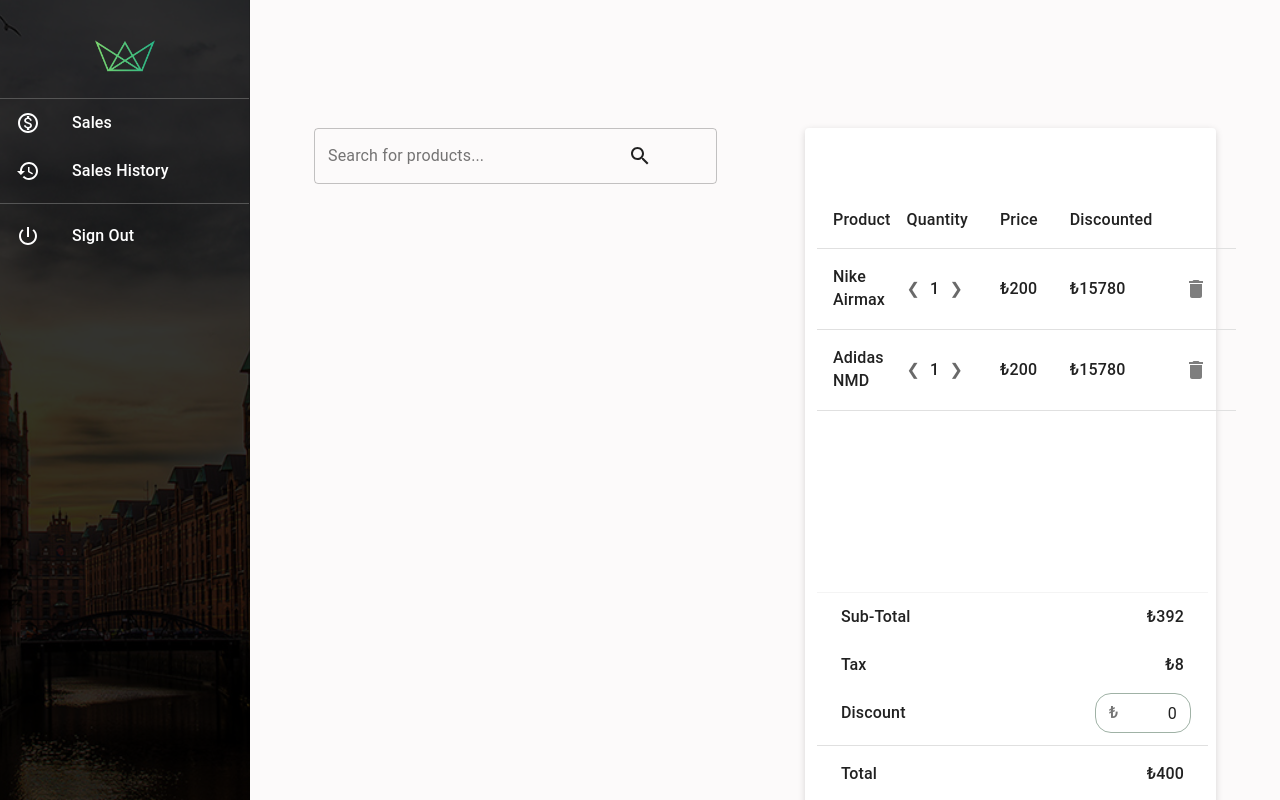
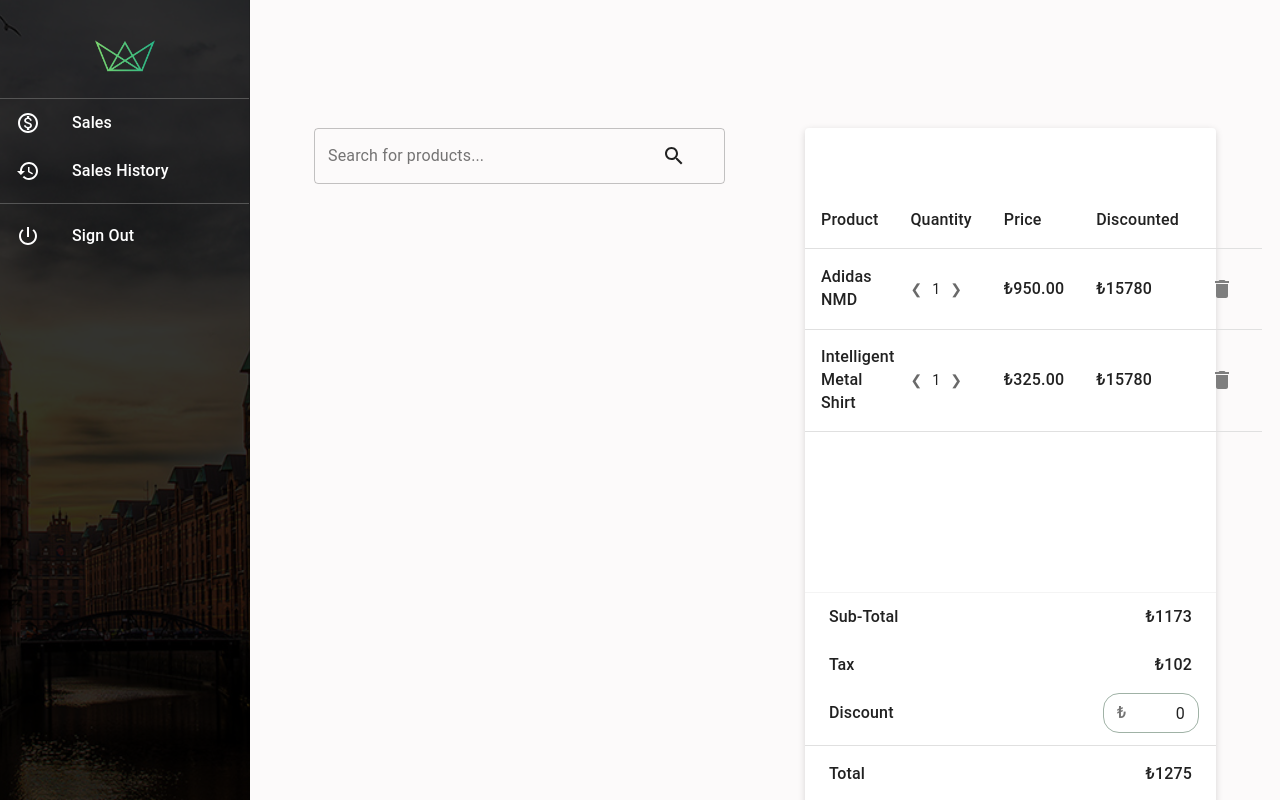
Before and after one commit to ecematacli/MyPOS-App, a React app in the folder client/: page / in a window 1280 px wide. Built offline with nearby package versions, Linux system fonts and the light colour scheme.

Commit message:
Auto complete and auto-highlight functionalities have been set

```diff
--- a/client/src/pages/sellPage/SellPage.js
+++ b/client/src/pages/sellPage/SellPage.js
@@ -1,6 +1,5 @@
 import React from 'react';
-import { TextField, Grid, InputAdornment } from '@material-ui/core';
-import { Search } from '@material-ui/icons';
+import Grid from '@material-ui/core/Grid';
 
 import styles from './styles';
 import useSalesState from './hooks/useSalesState';
@@ -12,6 +11,7 @@ const SellPage = () => {
   const {
     products,
     productsArr,
+    addProduct,
     deleteProduct,
     decreaseProductQuantity,
     increaseProductQuantity,
@@ -30,7 +30,7 @@ const SellPage = () => {
         justify="center"
       >
         <Grid item xs={12} sm={12} md={12} lg={6} xl={5}>
-          <ProductSearchBar />
+          <ProductSearchBar addProduct={addProduct} />
         </Grid>
         <Grid item xs={12} sm={12} md={12} lg={6} xl={5}>
           <PosTableRight
--- a/client/src/pages/sellPage/components/PosTableRight/PosTableRight.js
+++ b/client/src/pages/sellPage/components/PosTableRight/PosTableRight.js
@@ -59,8 +59,12 @@ const PosTableRight = ({
           <TableBody>
             {productsArr.map(product => {
               return (
-                <TableRow hover tabIndex={-1} key={product.id}>
-                  <TableCell component="th" id={product.id} scope="product">
+                <TableRow hover tabIndex={-1} key={product.barcode}>
+                  <TableCell
+                    component="th"
+                    id={product.barcode}
+                    scope="product"
+                  >
                     {product.name}
                   </TableCell>
                   <TableCell padding="none">
@@ -73,9 +77,7 @@ const PosTableRight = ({
                       >
                         &#10094;
                       </div>
-                      <div className={classes.quantityVal}>
-                        {product.quantity}
-                      </div>
+                      <div className={classes.quantityVal}>{product.qty}</div>
                       <div
                         className={classes.arrow}
                         onClick={() => {
@@ -89,7 +91,7 @@ const PosTableRight = ({
                   <TableCell>&#x20BA;{product.price}</TableCell>
                   <TableCell align="left">&#x20BA;15780</TableCell>
                   <TableCell colSpan={3} align="right">
-                    <IconButton onClick={() => deleteProduct(product.id)}>
+                    <IconButton onClick={() => deleteProduct(product.barcode)}>
                       <DeleteIcon className={classes.deleteIcon} />
                     </IconButton>
                   </TableCell>
--- a/client/src/pages/sellPage/components/PosTableRight/styles.js
+++ b/client/src/pages/sellPage/components/PosTableRight/styles.js
@@ -4,8 +4,8 @@ export default makeStyles(({ spacing, palette }) => ({
   paperRoot: {
     boxShadow: '0 2px 7px 0 rgba(0, 0, 0, 0.15) ',
     marginBottom: spacing(2),
-    paddingLeft: spacing(1.5),
-    paddingRight: spacing(1),
+    // paddingLeft: spacing(1.5),
+    // paddingRight: spacing(1),
     fontWeight: 'bolder'
   },
   tableContent: {
@@ -37,10 +37,14 @@ export default makeStyles(({ spacing, palette }) => ({
     textAlign: 'center'
   },
   quantityVal: {
-    margin: '0 10px'
+    margin: '0 10px',
+    fontWeight: 400,
+    fontSize: 14
   },
   arrow: {
-    color: palette.secondary.main
+    color: palette.secondary.main,
+    fontWeight: 400,
+    fontSize: 14
   },
   deleteIcon: {
     color: palette.secondary.dark
@@ -90,8 +94,8 @@ export default makeStyles(({ spacing, palette }) => ({
     color: 'white',
     backgroundColor: palette.primary.main,
     height: '60px',
-    paddingLeft: spacing(5),
-    paddingRight: spacing(5),
+    paddingLeft: spacing(4),
+    paddingRight: spacing(4),
     marginBottom: spacing(1),
     '&:hover': {
       backgroundColor: palette.primary.light
--- a/client/src/pages/sellPage/components/ProductSearchBar/index.js
+++ b/client/src/pages/sellPage/components/ProductSearchBar/index.js
@@ -1,5 +1,6 @@
-import React, { useState, useEffect } from 'react';
+import React, { useState, useEffect, Fragment } from 'react';
 import axios from 'axios';
+import clsx from 'clsx';
 import parse from 'autosuggest-highlight/parse';
 import match from 'autosuggest-highlight/match';
 import {
@@ -7,34 +8,47 @@ import {
   InputAdornment,
   CircularProgress,
   Grid,
-  Typography
+  Typography,
+  MenuItem
 } from '@material-ui/core';
 import Autocomplete from '@material-ui/lab/Autocomplete';
 import { Search } from '@material-ui/icons';
 
 import styles from './styles';
 
-const ProductSearchbar = () => {
+const ProductSearchbar = ({ addProduct }) => {
   const classes = styles();
 
   const [open, setOpen] = useState(false);
   const [searchResults, setSearchResults] = useState([]);
-  const [inputVal, setInputVal] = useState('');
+  const [query, setQuery] = useState('');
   const [loading, setLoading] = useState(false);
+
+  const onProductSelect = product => {
+    addProduct(product);
+    setQuery('');
+    setOpen(false);
+    setSearchResults([]);
+  };
+
+  const onKeyPress = (e, product) => {
+    if (e.key === 'Enter') {
+      onProductSelect(product);
+    }
+  };
 
   useEffect(() => {
     const fetchProducts = async () => {
       setLoading(true);
       const response = await axios.get(
-        `http://localhost:3091/products?q=${inputVal}`
+        `http://localhost:3091/products?q=${query}`
       );
       setSearchResults(response.data);
       setOpen(true);
       setLoading(false);
     };
-
-    inputVal && fetchProducts();
-  }, [inputVal]);
+    query && fetchProducts();
+  }, [query]);
 
   return (
     <Autocomplete
@@ -43,6 +57,7 @@ const ProductSearchbar = () => {
       onOpen={() => {
         setOpen(true);
       }}
+      autoComplete
       onClose={() => {
         setOpen(false);
         setSearchResults([]);
@@ -52,15 +67,16 @@ const ProductSearchbar = () => {
       options={searchResults}
       loading={loading}
       disableOpenOnFocus
-      style={{ paddingRight: 8 }}
+      freeSolo
+      autoHighlight
       classes={{ inputRoot: classes.inputRoot }}
       renderInput={params => (
         <TextField
           {...params}
           className={classes.productSearchInput}
           classes={{ root: classes.inputRoot }}
-          value={inputVal}
-          onChange={e => setInputVal(e.target.value)}
+          value={query}
+          onChange={e => setQuery(e.target.value)}
           label="Search for products..."
           color="secondary"
           variant="outlined"
@@ -82,16 +98,33 @@ const ProductSearchbar = () => {
           }}
         />
       )}
-      renderOption={product => {
-        console.log(product);
+      renderOption={(product, { inputValue }) => {
+        const matches = match(product.name, inputValue);
+        const parts = parse(product.name, matches);
+
+        // console.log(product);
+        // console.log('matches', matches);
+        // console.log('parts', parts);
+
         return (
-          <Grid container alignItems="center">
-            <Grid item xs>
-              <Typography variant="body2" color="textSecondary">
-                {inputVal}
-              </Typography>
-            </Grid>
-          </Grid>
+          <Fragment>
+            <div
+              className={classes.suggestedContainer}
+              onClick={() => onProductSelect(product)}
+              onKeyPress={e => onKeyPress(e, product)}
+            >
+              {parts.map((part, index) => (
+                <span
+                  key={index}
+                  style={{ fontWeight: part.highlight ? 700 : 400 }}
+                >
+                  {part.text}
+                </span>
+              ))}
+            </div>
+            <Typography>{product.variation}</Typography>
+            <Typography>{product.price}</Typography>
+          </Fragment>
         );
       }}
     />
@@ -99,3 +132,48 @@ const ProductSearchbar = () => {
 };
 
 export default ProductSearchbar;
+
+{
+  /* <div className={classes.suggestedLeftSide}>
+ <Grid container alignItems="center">
+            <Grid item xs>
+              {parts.map((part, index) => (
+                <div
+                className={classes.suggestedContainer}
+                key={part.barcode}
+                >
+                  <Typography
+                    className={clsx(
+                      classes.suggestedName,
+                      classes.suggestedCommon
+                    )}
+                    variant="body2"
+                  >
+                    {part.name} / {part.brand}
+                  </Typography>
+                </div>
+              ))}
+
+            </Grid>
+          </Grid>
+
+                  <Typography
+                    className={clsx(
+                      classes.suggestedName,
+                      classes.suggestedVariation
+                    )}
+                    variant="body2"
+                  >
+                    {product.variation}
+                  </Typography>
+                </div>
+                <Typography
+                  className={clsx(
+                    classes.suggestedPrice,
+                    classes.suggestedCommon
+                  )}
+                  variant="body2"
+                >
+                  &#x20BA;{product.price}
+                </Typography> */
+}
--- a/client/src/pages/sellPage/components/ProductSearchBar/styles.js
+++ b/client/src/pages/sellPage/components/ProductSearchBar/styles.js
@@ -12,5 +12,15 @@ export default makeStyles(({ palette, spacing }) => ({
     '& .MuiOutlinedInput-root': {
       paddingRight: spacing(2)
     }
+  },
+  suggestedContainer: {
+    padding: spacing(2),
+    height: spacing(8),
+    display: 'flex',
+    justifyContent: 'space-between',
+    alignItems: 'center'
+  },
+  suggestedCommon: {
+    color: palette.secondary.darkest
   }
 }));
--- a/client/src/pages/sellPage/hooks/useSalesState.js
+++ b/client/src/pages/sellPage/hooks/useSalesState.js
@@ -3,19 +3,31 @@ import { calculateTotal, calculateTotalTax } from '../utilities';
 
 const initialState = {
   products: {
-    1: {
+    941538658299: {
       id: 1,
-      name: 'Nike Airmax',
-      quantity: 1,
-      price: 200,
-      taxRate: 2
+      barcode: 941538658299,
+      name: 'Adidas NMD',
+      qty: 1,
+      sku: 397623880,
+      price: '950.00',
+      taxRate: 8,
+      discountPrice: 48.75,
+      variation: 'Ergonomic',
+      brand: 'Nike',
+      category: 'Tenis Ayakkabisi'
     },
-    2: {
+    941538658246: {
       id: 2,
-      name: 'Adidas NMD',
-      quantity: 1,
-      price: 200,
-      taxRate: 2
+      barcode: 941538658246,
+      name: 'Intelligent Metal Shirt',
+      qty: 1,
+      sku: 397623780,
+      price: '325.00',
+      taxRate: 8,
+      discountPrice: 50.75,
+      variation: 'Ergonomic',
+      brand: 'Nike',
+      category: 'Tenis Ayakkabisi'
     }
   }
 };
@@ -25,19 +37,41 @@ const initialState = {
 const productsReducer = (state, { type, payload }) => {
   const { products } = state;
 
+  console.log(payload);
   switch (type) {
+    case 'ADD_PRODUCT':
+      if (!!products[payload.barcode]) {
+        return {
+          products: {
+            ...products,
+            [payload.borcode]: {
+              ...payload,
+              qty: products[payload.barcode].qty + 1
+            }
+          }
+        };
+      } else {
+        return {
+          ...products,
+          [payload.barcode]: {
+            ...payload,
+            qty: 1
+          }
+        };
+      }
     case 'DELETE_PRODUCT':
-      const { [payload.id]: removedProduct, ...otherProducts } = products;
-      if (!!products[payload.id]) {
+      const { [payload.barcode]: removedProduct, ...otherProducts } = products;
+
+      if (!!products[payload.barcode]) {
         return {
           products: { ...otherProducts }
         };
       }
 
     case 'DECREASE_QUANTITY':
-      const { [payload.id]: decreasedProduct, ...others } = products;
+      const { [payload.barcode]: decreasedProduct, ...others } = products;
 
-      if (!!products[payload.id] && products[payload.id].quantity === 1) {
+      if (!!products[payload.barcode] && products[payload.barcode].qty === 1) {
         return {
           products: { ...others }
         };
@@ -45,21 +79,21 @@ const productsReducer = (state, { type, payload }) => {
         return {
           products: {
             ...products,
-            [payload.id]: {
+            [payload.barcode]: {
               ...payload,
-              quantity: products[payload.id].quantity - 1
+              qty: products[payload.barcode].qty - 1
             }
           }
         };
       }
     case 'INCREASE_QUANTITY':
-      if (!!products[payload.id]) {
+      if (!!products[payload.barcode]) {
         return {
           products: {
             ...products,
-            [payload.id]: {
+            [payload.barcode]: {
               ...payload,
-              quantity: products[payload.id].quantity + 1
+              qty: products[payload.barcode].qty + 1
             }
           }
         };
@@ -79,8 +113,6 @@ export default () => {
 
   const productsArr = Object.values(products);
 
-  console.log(productsArr);
-
   const addProduct = product => {
     dispatch({
       type: 'ADD_PRODUCT',
@@ -88,10 +120,10 @@ export default () => {
     });
   };
 
-  const deleteProduct = id => {
+  const deleteProduct = barcode => {
     dispatch({
       type: 'DELETE_PRODUCT',
-      payload: { id }
+      payload: { barcode }
     });
   };
 
@@ -123,12 +155,12 @@ export default () => {
     products,
     productsArr,
     deleteProduct,
+    addProduct,
     decreaseProductQuantity,
     increaseProductQuantity,
     total,
     tax,
     discount,
-    handleDiscountChange,
-    lastPrice: total - discount
+    handleDiscountChange
   };
 };
--- a/client/src/pages/sellPage/utilities.js
+++ b/client/src/pages/sellPage/utilities.js
@@ -1,11 +1,11 @@
 export const calculateTotal = products => {
-  return products.reduce((acc, { price, quantity }) => {
-    return acc + price * quantity;
+  return products.reduce((acc, { price, qty }) => {
+    return acc + price * qty;
   }, 0);
 };
 
 export const calculateTotalTax = products => {
-  return products.reduce((acc, { price, taxRate, quantity }) => {
-    return acc + ((price * taxRate) / 100) * quantity;
+  return products.reduce((acc, { price, taxRate, qty }) => {
+    return acc + ((price * taxRate) / 100) * qty;
   }, 0);
 };
```
